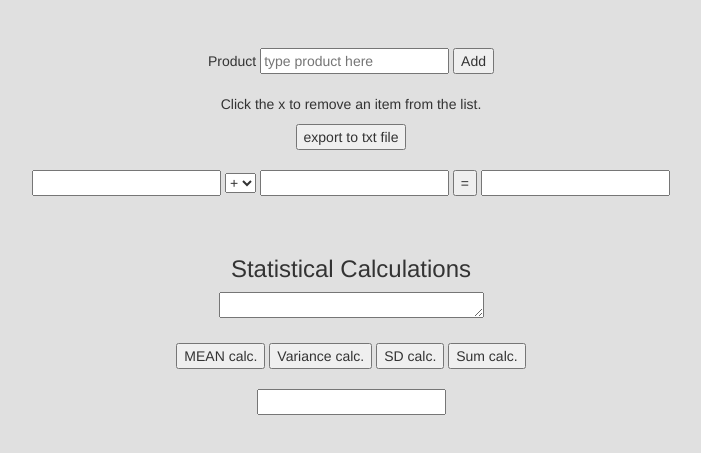
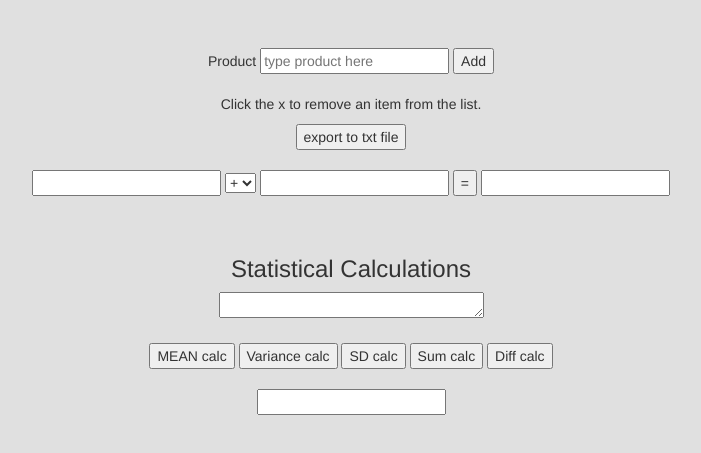
Before and after one commit to beatacable/itemList, a website: page index.html in a window 1280 px wide. Shown: the part 75-528 px from the top of the page, without its empty margins (289-990 px from the left). Drawn offline with nearby package versions, Linux system fonts and the light colour scheme.

Commit message:
Add files via upload

```diff
--- a/index.html
+++ b/index.html
@@ -10,7 +10,10 @@
     <script type='text/html' src="js/calc.js"></script>
     <script type='text/html' src="js/std.js"></script>
     <script type='text/html' src="js/var.js"></script>
+    <script type='text/html' src="js/sum.js"></script>
+    <script type='text/html' src="js/diff.js"></script>
     <script src="https://ajax.googleapis.com/ajax/libs/angularjs/1.6.9/angular.min.js"></script>
+    <script src="https://cdn.jsdelivr.net/npm/jstat@latest/dist/jstat.min.js"></script>
 
     <script language="JavaScript"></script>
 
@@ -85,15 +88,17 @@ app.controller("myCtrl", function($scope) {
 
 <h3>Statistical Calculations</h3>
 
-<textarea rows="1" cols="30"></textarea><br><br>
-<button onclick="mean()">MEAN calc.</button>
-<button onclick="variance()">Variance calc.</button>
-<button onclick="standardDeviation()">SD calc.</button>
-<button onclick="sum()"> Sum calc.</button>
+<textarea id="userInput" rows="1" cols="30"></textarea><br><br>
+<button onClick="mean()">MEAN calc</button>
+<button onClick="variance()">Variance calc</button>
+<button onClick="sum()">SD calc</button>
+<button onClick="sum()">Sum calc</button>
+<button onClick="diff()">Diff calc</button>
 <br><br>
 <input type='text' id='output' readonly>
 
 
 
+
 </body>
 </html>
```
